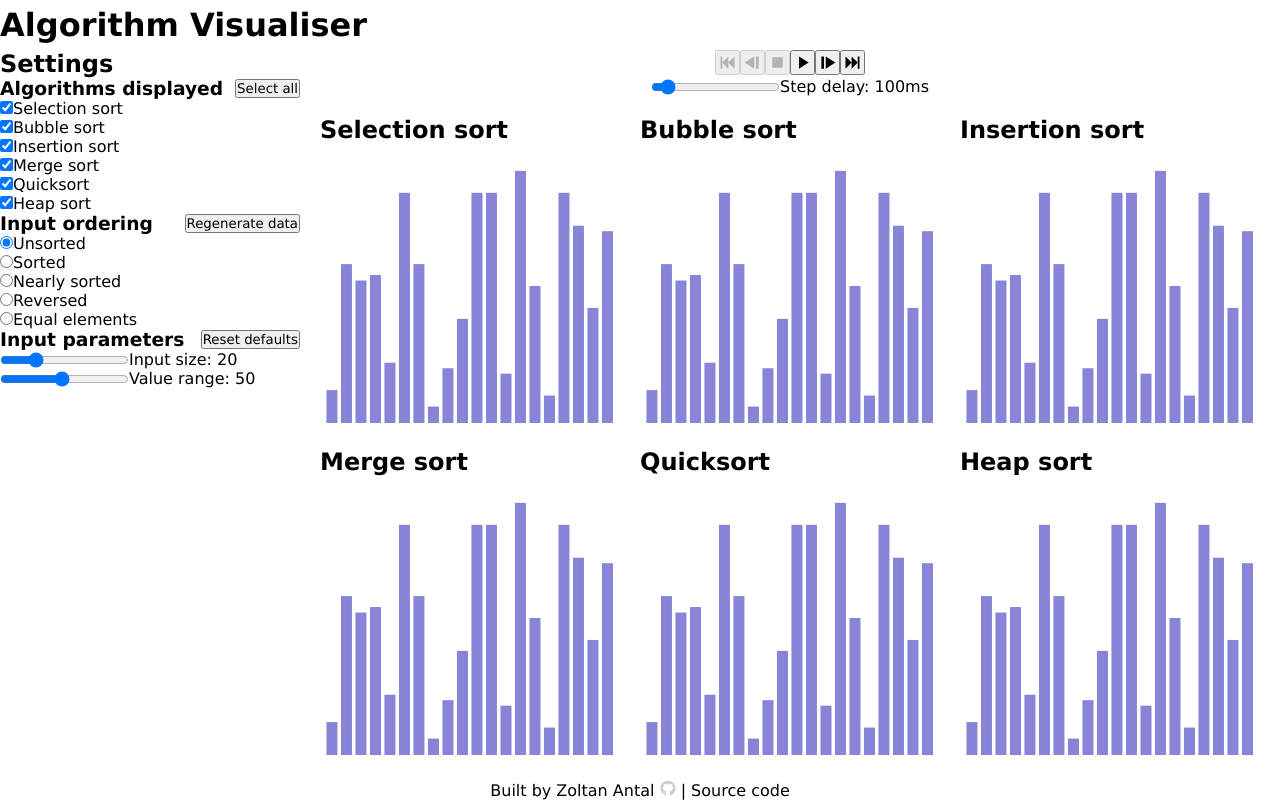
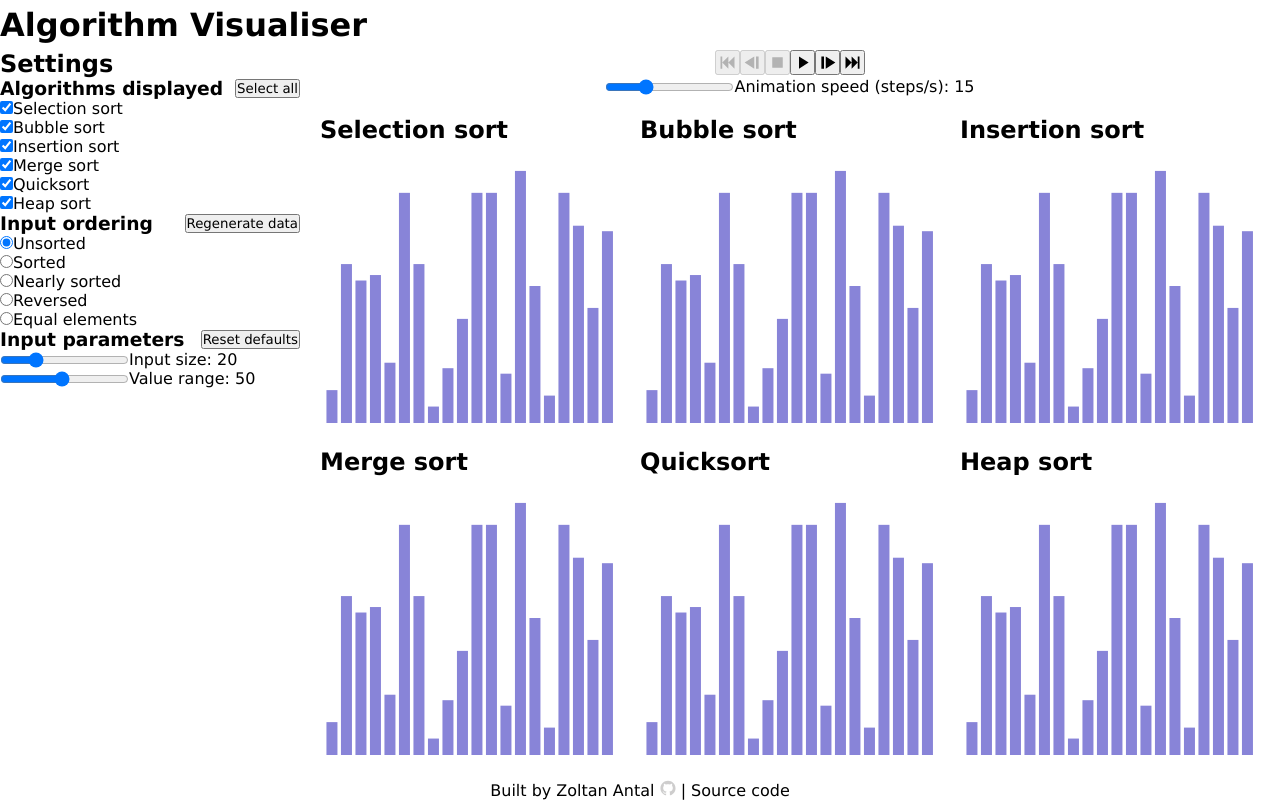
Before and after one commit to zoltan-antal/algorithm-visualiser, a React (Vite) app: page / in a window 1280 px wide. Built offline with nearby package versions, Linux system fonts and the light colour scheme.

Commit message:
Change step delay slider to animation speed

```diff
--- a/src/components/Main/VisualisationControls.tsx
+++ b/src/components/Main/VisualisationControls.tsx
@@ -10,7 +10,7 @@ import algorithms from '../../algorithms';
 
 import controlButtonImages from '../../assets/images/controlButtons';
 
-import DELAY from '../../constants/delay.ts';
+import ANIMATION_SPEED from '../../constants/animationSpeed.ts';
 
 import {
   runAlgorithms,
@@ -41,7 +41,7 @@ const VisualisationControls = ({
   setAlgorithmStates,
   setAlgorithmPlacings,
 }: VisualisationControlsProps) => {
-  const [delay, setDelay] = useState(DELAY.default);
+  const [speed, setSpeed] = useState(ANIMATION_SPEED.default);
   const [paused, setPaused] = useState<boolean>(true);
 
   const removeHighlights = () => {
@@ -90,7 +90,7 @@ const VisualisationControls = ({
       algorithmSteps.current,
       currentStep,
       setAlgorithmStates,
-      delay,
+      Math.round(1000 / speed),
       setProcessing
     );
   };
@@ -200,13 +200,13 @@ const VisualisationControls = ({
         </button>
       </div>
       <Slider
-        label="Step delay"
-        value={delay}
-        units="ms"
-        min={DELAY.min}
-        max={DELAY.max}
-        step={DELAY.step}
-        handleChange={setDelay}
+        label="Animation speed (steps/s)"
+        value={speed}
+        units=""
+        min={ANIMATION_SPEED.min}
+        max={ANIMATION_SPEED.max}
+        step={ANIMATION_SPEED.step}
+        handleChange={setSpeed}
         disabled={!paused}
       ></Slider>
     </div>
--- /dev/null
+++ b/src/constants/animationSpeed.ts
@@ -0,0 +1,8 @@
+const ANIMATION_SPEED = {
+  default: 15,
+  min: 1,
+  max: 50,
+  step: 1,
+};
+
+export default ANIMATION_SPEED;
--- a/src/constants/delay.ts
+++ /dev/null
@@ -1,8 +0,0 @@
-const DELAY = {
-  default: 100,
-  min: 25,
-  max: 1000,
-  step: 25,
-};
-
-export default DELAY;
```
